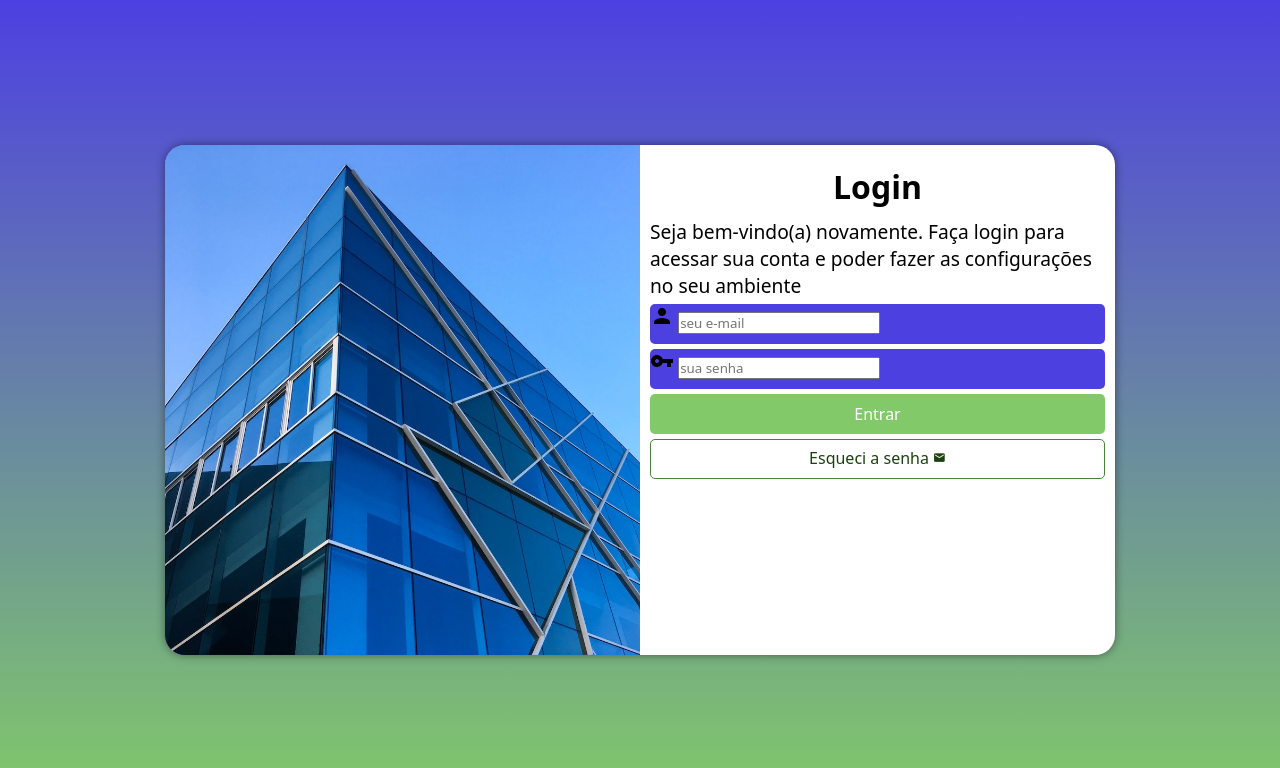
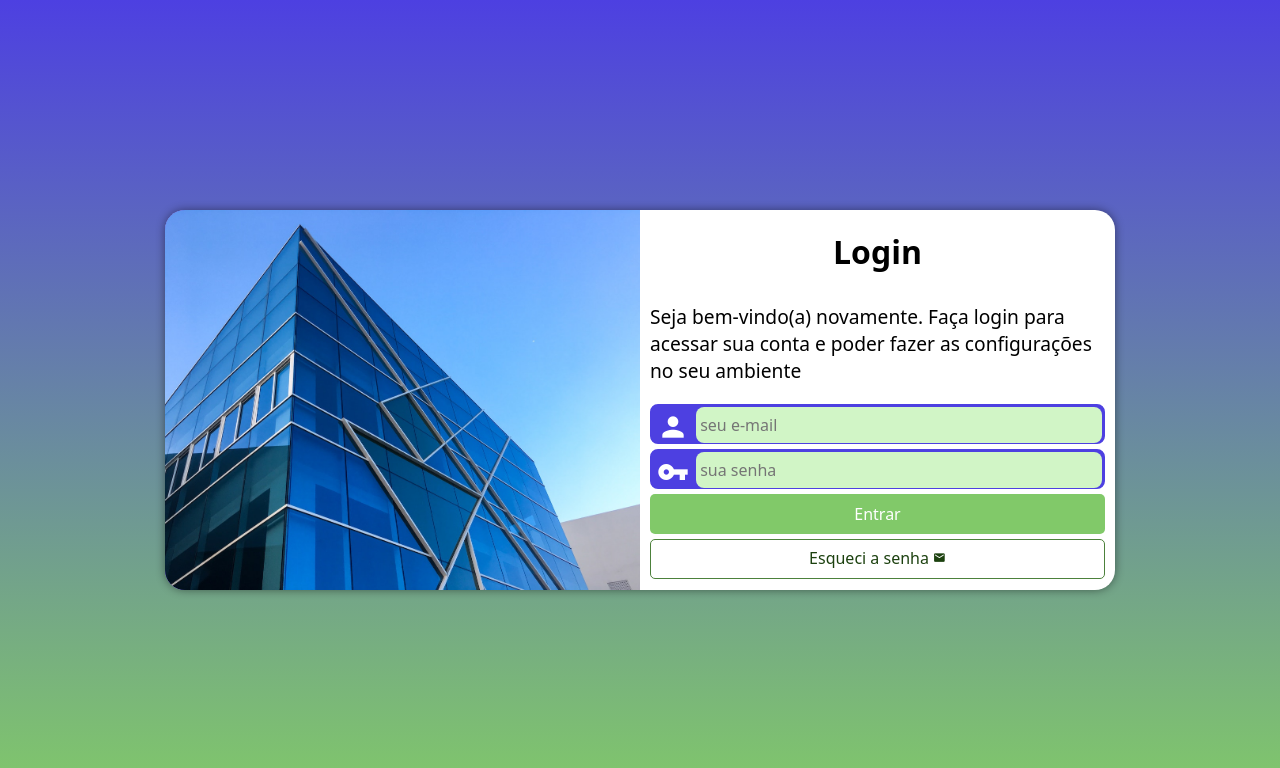
Before and after one commit to leobarbosadev/projeto-login, a plain HTML site: page index.html in a window 1280 px wide. Drawn offline with Linux system fonts and the light colour scheme.

Commit message:
Finalizando projeto

```diff
--- a/estilos/media-query.css
+++ b/estilos/media-query.css
@@ -8,6 +8,7 @@
 
     section#login {
         width: 80vw;
+        height: 330px;
     }
 
     section#login>div#imagem {
@@ -20,6 +21,10 @@
         float: left;
         width: 60%;
     }
+
+    div#formulario > p {
+        margin: 20px 0px;
+    }
 }
 
 
@@ -31,6 +36,7 @@
 
     section#login {
         width: 950px;
+        height: 380px;
     }
 
     section#login > div#imagem {
@@ -50,5 +56,6 @@
 
     div#formulario > p {
         font-size: 1.2em;
+        margin: 20px 0px;
     }
 }
--- a/estilos/style.css
+++ b/estilos/style.css
@@ -23,15 +23,16 @@ section#login{
     position: absolute;
     top: 50%;
     left: 50%;
-    transform: translate(-50%, -50%);
+
     overflow:hidden; /*TUDO QUE ESTIVER FORA DA BORDA FICA ESCONDIDO, SEM ISSO A IMAGEM NÃO VAI FICAR COM AS BORDAS ARREDONDADAS*/
 
     background-color: white;
     width: 275px;
-    height: 510px;
+    height: 515px;
     border-radius: 20px;
     box-shadow: 0px 0px 10px rgba(0, 0, 0, 0.450);
 
+    transform: translate(-50%, -50%);
     transition: width 0.3s, height 0.3s; /*CRIA UMA ANIMAÇÃO QUANDO MUDA O TAMANHO DA TELA*/
     transition-timing-function: ease; /*SUAVIZA A ANIMAÇÃO CRIADA ACIMA */
 }
@@ -59,15 +60,38 @@ div#formulario > p{
 
 form > div.campo{
     background-color: #4D40E1;
+    border: 2px solid #4D40E1;
     display: block;
     width: 100%;
     height: 40px;
-    border-radius: 5px;
+    border-radius: 8px;
     margin: 5px 0px; /*MARGEM DE CIMA E DE BAIXO COM 5px E MARGEM DA ESQUERDA E DIREITA COM 0px*/
 }
 
 div.campo > label{ /*SOMENTE OS label QUES ESTIVEM DENTRO DO div COM A CLASSE campo, SE TIVER OUTRO label COM OUTRA CLASSE NÃO SERÁ APLICADO*/
     display: none;
+}
+
+div.campo > span{
+    color: white;
+    font-size: 2em;
+    width: 40px;
+    padding: 5px;
+}
+
+div.campo > input{
+    background-color: #d1f5c6;
+    font-size: 1em;
+    width: calc(100% - 45px); /* PODEMOS FAZER CALCULOS ATRAVÉS DESSA FUNÇÃO*/
+    height: 100%;
+    border: 0px;
+    border-radius: 8px;
+    padding: 4px;
+    transform: translateY(-12px); /*MOVIMENTA APENAS NO EIXO Y (PRA CIMA E PARA BAIXO) FAZER SEMPRE COMO ULTIMA LINHA*/
+}
+
+div.campo > input:focus-within{ /*QUANDO EU ESTIVER DIGITANDO*/
+    background-color: white;
 }
 
 form > input[type=submit]{
```
